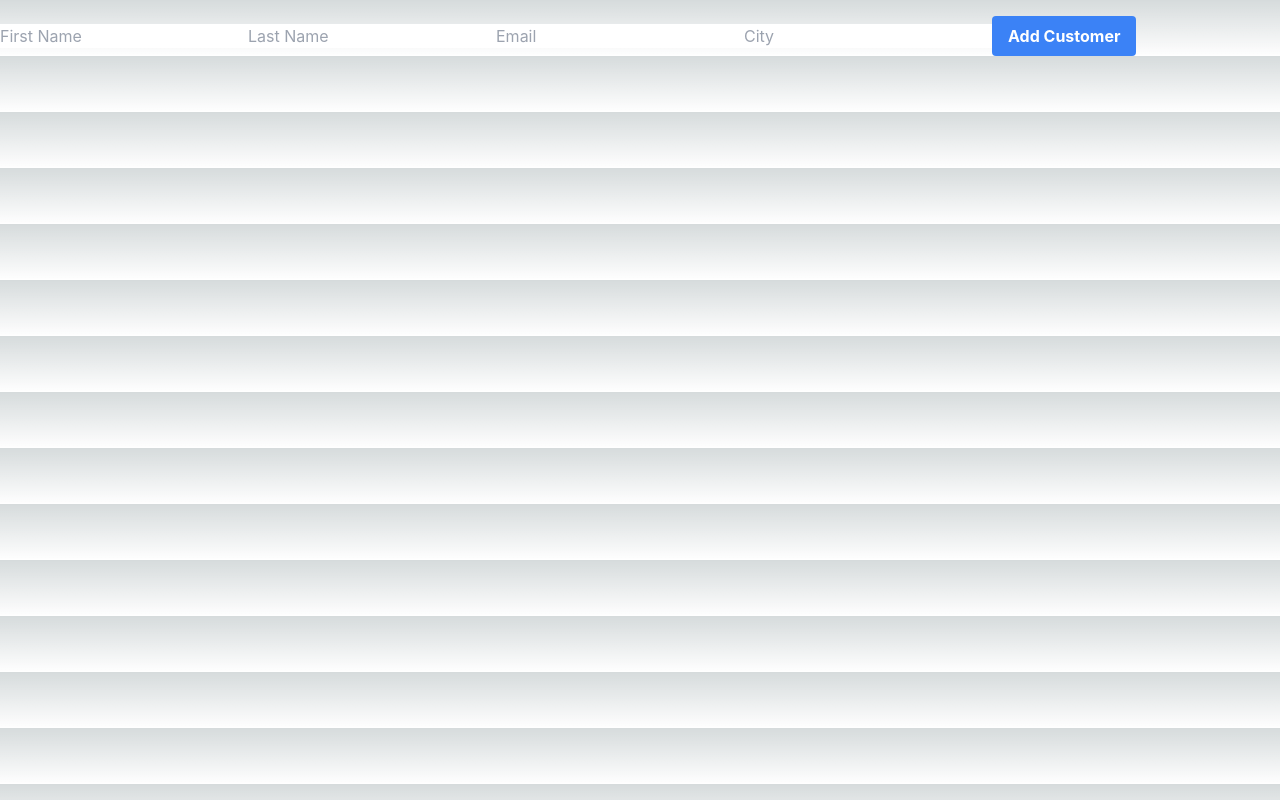
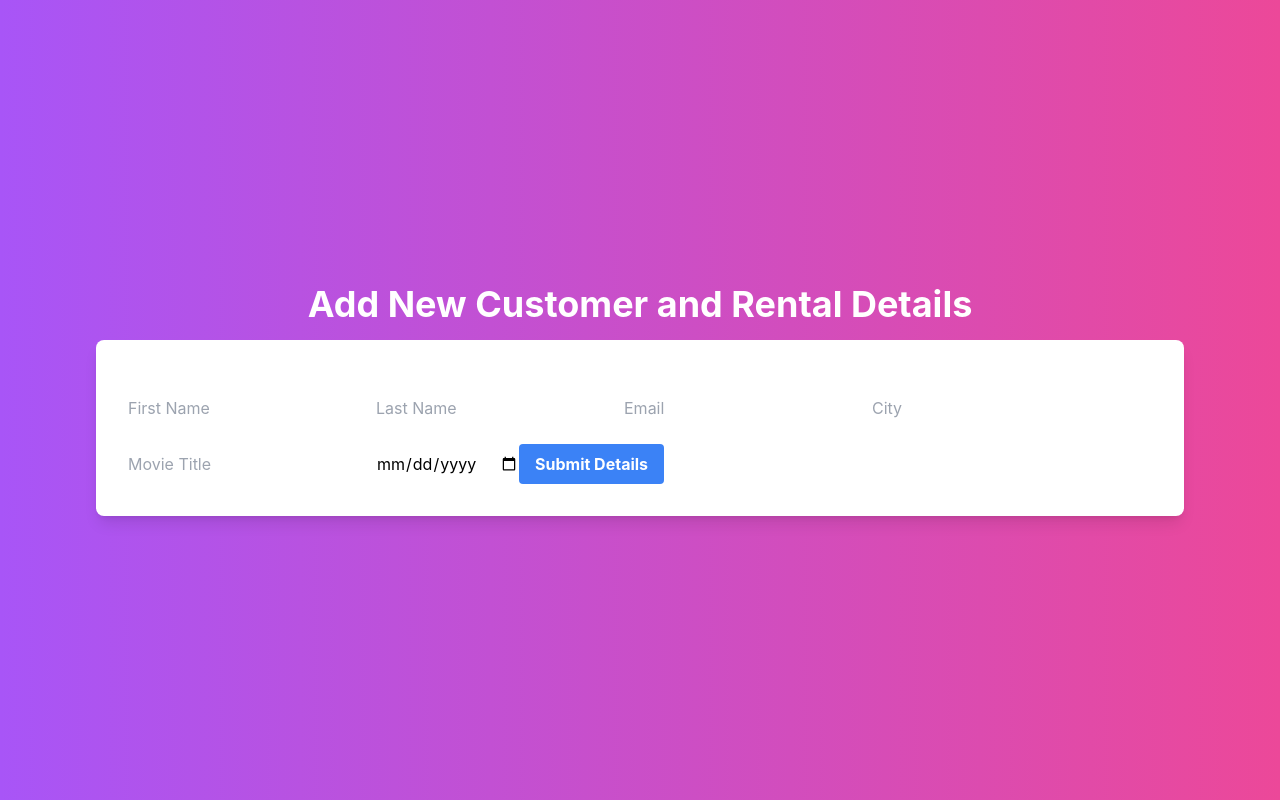
Before and after one commit to htognela/Assignment5, a Next.js app in the folder nextjs/: page /AddCustomer in a window 1280 px wide. Built offline with nearby package versions, Linux system fonts and the light colour scheme.

Commit message:
Update AddCustomer.js

```diff
--- a/nextjs/pages/AddCustomer.js
+++ b/nextjs/pages/AddCustomer.js
@@ -6,7 +6,9 @@ const AddCustomer = () => {
         firstName: '',
         lastName: '',
         email: '',
-        city: ''
+        city: '',
+        movieTitle: '',
+        dateOfRental: ''
     });
 
     const handleChange = (e) => {
@@ -19,24 +21,27 @@ const AddCustomer = () => {
 
     const handleSubmit = async (e) => {
         e.preventDefault();
-        // Placeholder for backend API call
-        console.log(formData);
-        alert('Customer added!');
-        // Reset the form
-        setFormData({ firstName: '', lastName: '', email: '', city: '' });
+        console.log(formData); // Debug output to console
+        alert('Customer and rental details added!'); // Placeholder action
+        setFormData({ firstName: '', lastName: '', email: '', city: '', movieTitle: '', dateOfRental: '' }); // Reset form
     };
 
     return (
         <Layout>
-            <form onSubmit={handleSubmit} className="space-y-4">
-                <input type="text" name="firstName" placeholder="First Name" value={formData.firstName} onChange={handleChange} />
-                <input type="text" name="lastName" placeholder="Last Name" value={formData.lastName} onChange={handleChange} />
-                <input type="email" name="email" placeholder="Email" value={formData.email} onChange={handleChange} />
-                <input type="text" name="city" placeholder="City" value={formData.city} onChange={handleChange} />
-                <button type="submit" className="bg-blue-500 hover:bg-blue-700 text-white font-bold py-2 px-4 rounded">
-                    Add Customer
-                </button>
-            </form>
+            <div className="flex min-h-screen flex-col items-center justify-center p-24 bg-gradient-to-r from-purple-500 to-pink-500">
+                <h1 className="text-4xl font-bold text-white mb-4">Add New Customer and Rental Details</h1>
+                <form onSubmit={handleSubmit} className="space-y-6 bg-white p-8 rounded-lg shadow-lg">
+                    <input type="text" name="firstName" placeholder="First Name" value={formData.firstName} onChange={handleChange} className="input-field" />
+                    <input type="text" name="lastName" placeholder="Last Name" value={formData.lastName} onChange={handleChange} className="input-field" />
+                    <input type="email" name="email" placeholder="Email" value={formData.email} onChange={handleChange} className="input-field" />
+                    <input type="text" name="city" placeholder="City" value={formData.city} onChange={handleChange} className="input-field" />
+                    <input type="text" name="movieTitle" placeholder="Movie Title" value={formData.movieTitle} onChange={handleChange} className="input-field" />
+                    <input type="date" name="dateOfRental" value={formData.dateOfRental} onChange={handleChange} className="input-field" />
+                    <button type="submit" className="bg-blue-500 hover:bg-blue-700 text-white font-bold py-2 px-4 rounded">
+                        Submit Details
+                    </button>
+                </form>
+            </div>
         </Layout>
     );
 };
```
